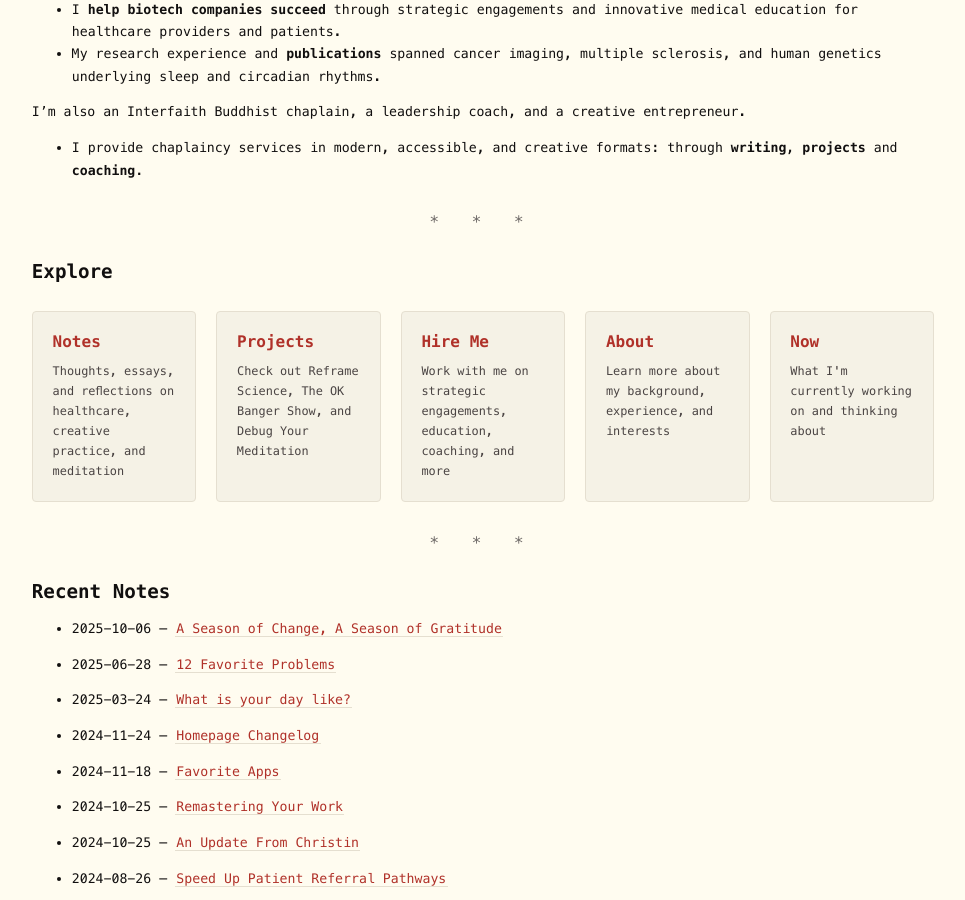
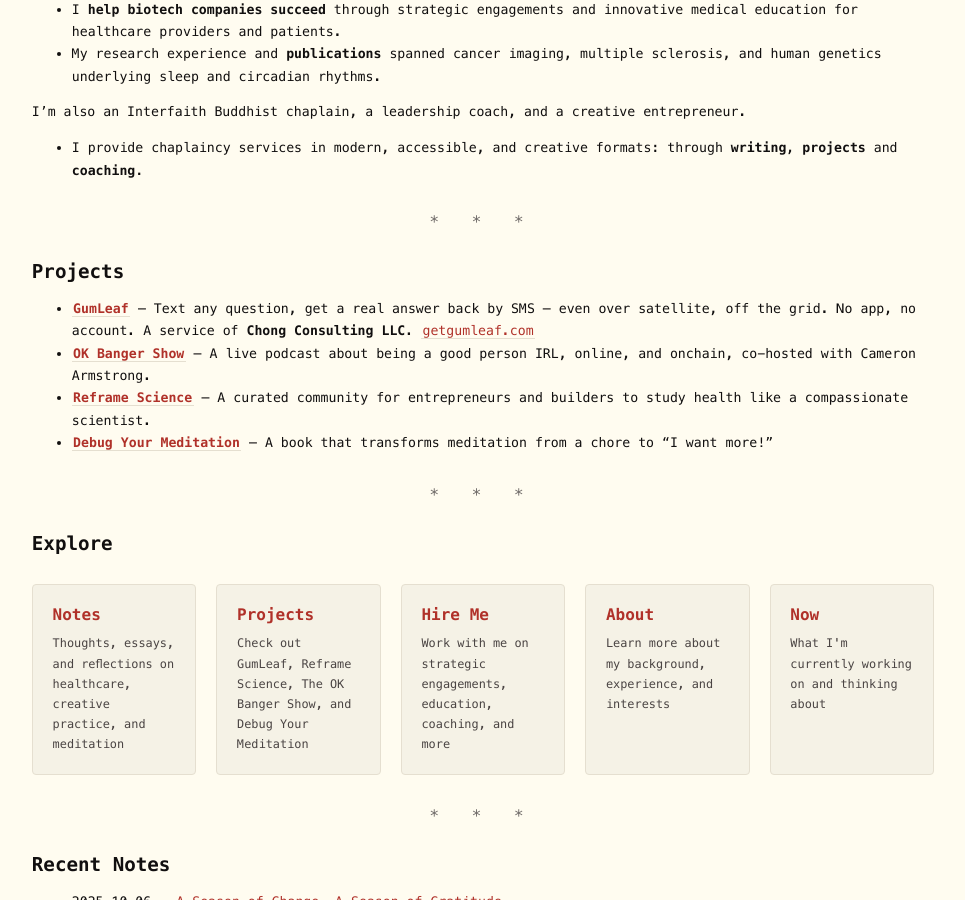
Before and after one commit to codestin/christinweb, a Jekyll site: the page built from _pages/index.md, in a window 1280 px wide and 900 px high, scrolled down 238 px. Shown: the whole window, without its empty margins (157-1122 px from the left). Built offline with Jekyll 4.4.1, drawn with Linux system fonts in a browser that asks for light colours; some of the changed text lies outside the part shown.

Commit message:
Privacy policy page + footer privacy/contact links; GumLeaf on homepage
Co-Authored-By: Claude Fable 5 <noreply@anthropic.com>

```diff
--- a/_includes/footer.html
+++ b/_includes/footer.html
@@ -36,5 +36,6 @@
 
   <div class="footer-meta">
     <p>&copy; {{ site.time | date: '%Y' }} {{ site.title }} &middot; Chong Consulting LLC. Maker of <a href="https://getgumleaf.com" target="_blank" rel="noopener noreferrer">GumLeaf</a>, answers by SMS. Built with <a href="https://jekyllrb.com/" target="_blank">Jekyll</a>.</p>
+    <p><a class="internal-link" href="{{ site.baseurl }}/privacy">Privacy Policy</a> &middot; Contact: <a href="mailto:support@getgumleaf.com">support@getgumleaf.com</a></p>
   </div>
 </div>
--- a/_pages/index.md
+++ b/_pages/index.md
@@ -18,6 +18,15 @@ I'm also an Interfaith Buddhist chaplain, a leadership coach, and a creative ent
 
 <hr class="section-divider">
 
+## Projects
+
+- **[GumLeaf](https://getgumleaf.com)** — Text any question, get a real answer back by SMS — even over satellite, off the grid. No app, no account. A service of **Chong Consulting LLC**. [getgumleaf.com](https://getgumleaf.com)
+- **[OK Banger Show](/projects/ok-banger-show)** — A live podcast about being a good person IRL, online, and onchain, co-hosted with Cameron Armstrong.
+- **[Reframe Science](/projects/reframe-science)** — A curated community for entrepreneurs and builders to study health like a compassionate scientist.
+- **[Debug Your Meditation](/projects/debug-your-meditation)** — A book that transforms meditation from a chore to "I want more!"
+
+<hr class="section-divider">
+
 ## Explore
 
 <div class="home-sections">
@@ -28,7 +37,7 @@ I'm also an Interfaith Buddhist chaplain, a leadership coach, and a creative ent
 
   <div class="home-section">
     <h3><a href="/projects" class="internal-link">Projects</a></h3>
-    <p>Check out Reframe Science, The OK Banger Show, and Debug Your Meditation</p>
+    <p>Check out GumLeaf, Reframe Science, The OK Banger Show, and Debug Your Meditation</p>
   </div>
 
   <div class="home-section">
```
Also changed, not shown: _pages/privacy.md (added, +23 -0 lines).
